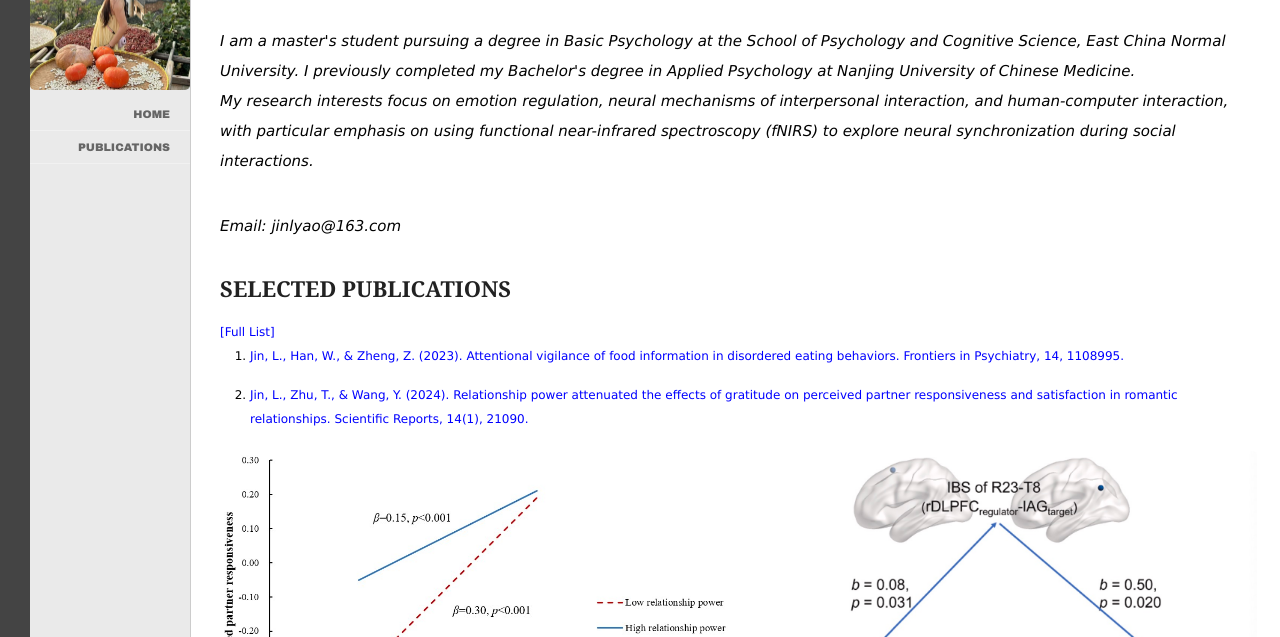
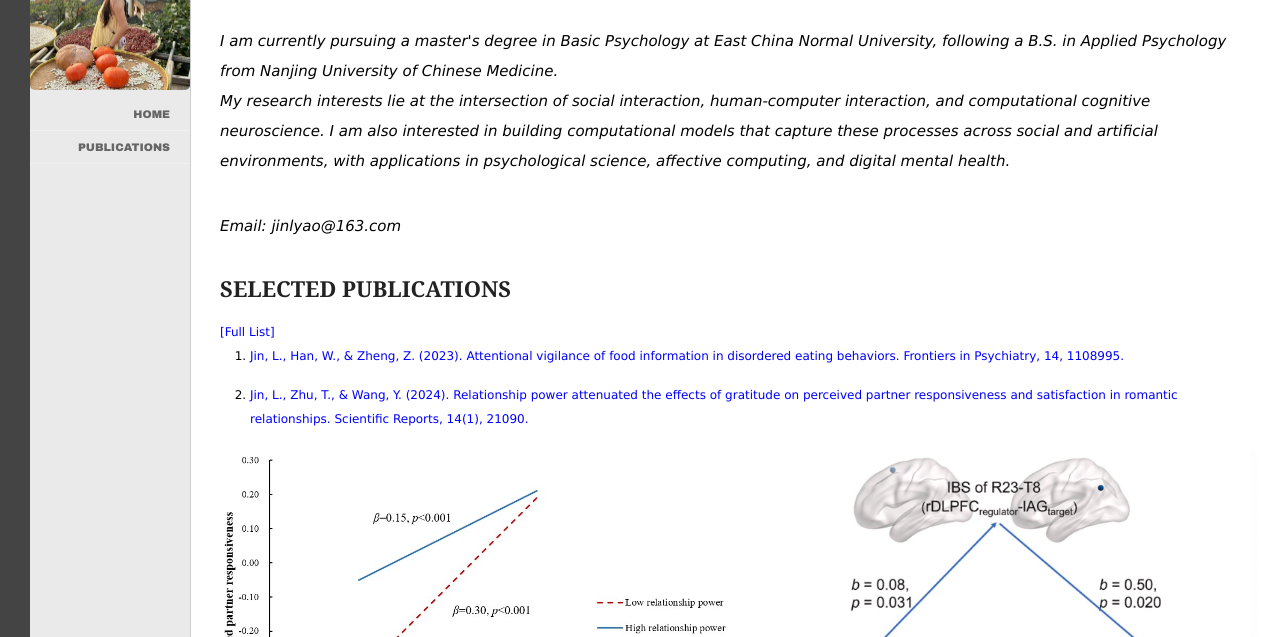
Before and after one commit to Kim-Jin047/Blog, a plain HTML site: page index.html in a window 1280 px wide. Shown: the part 163-800 px from the top of the page. Drawn offline with Linux system fonts and the light colour scheme.

Commit message:
Add files via upload

```diff
--- a/index.html
+++ b/index.html
@@ -53,8 +53,8 @@ $(function() {
     </div>
     <div class="clr"></div>
     <h1>JIN LUYAO</h1>
-    <p class="tag">I am a master's student pursuing a degree in Basic Psychology at the School of Psychology and Cognitive Science, East China Normal University. I previously completed my Bachelor's degree in Applied Psychology at Nanjing University of Chinese Medicine.<br>
-      My research interests focus on emotion regulation, neural mechanisms of interpersonal interaction, and human-computer interaction, with particular emphasis on using functional near-infrared spectroscopy (fNIRS) to explore neural synchronization during social interactions.
+    <p class="tag">I am currently pursuing a master's degree in Basic Psychology at East China Normal University, following a B.S. in Applied Psychology from Nanjing University of Chinese Medicine. <br>
+      My research interests lie at the intersection of social interaction, human-computer interaction, and computational cognitive neuroscience. I am also interested in building computational models that capture these processes across social and artificial environments, with applications in psychological science, affective computing, and digital mental health.
     </p>
     <p class="tag">Email: jinlyao@163.com</p>
 
```
